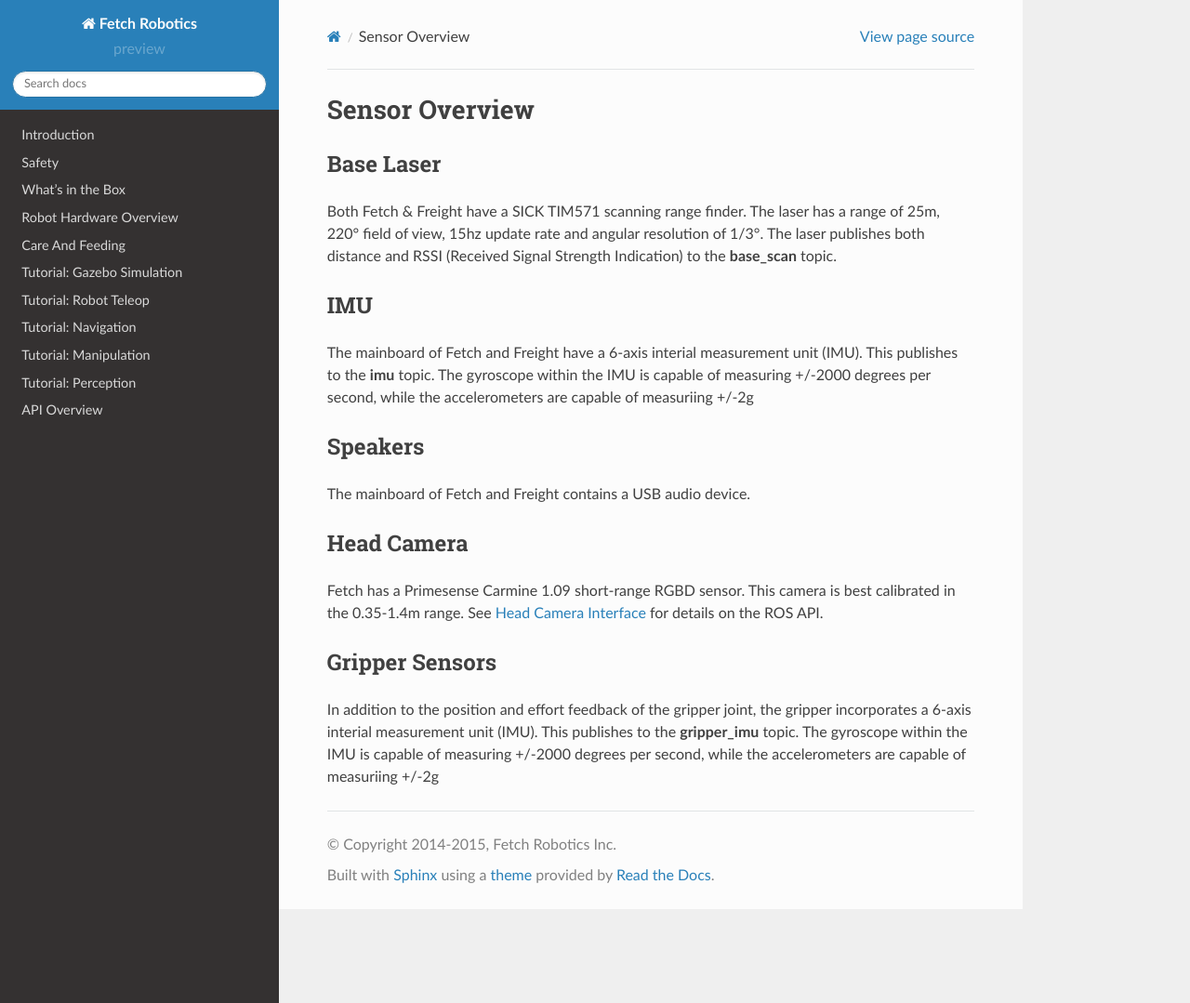
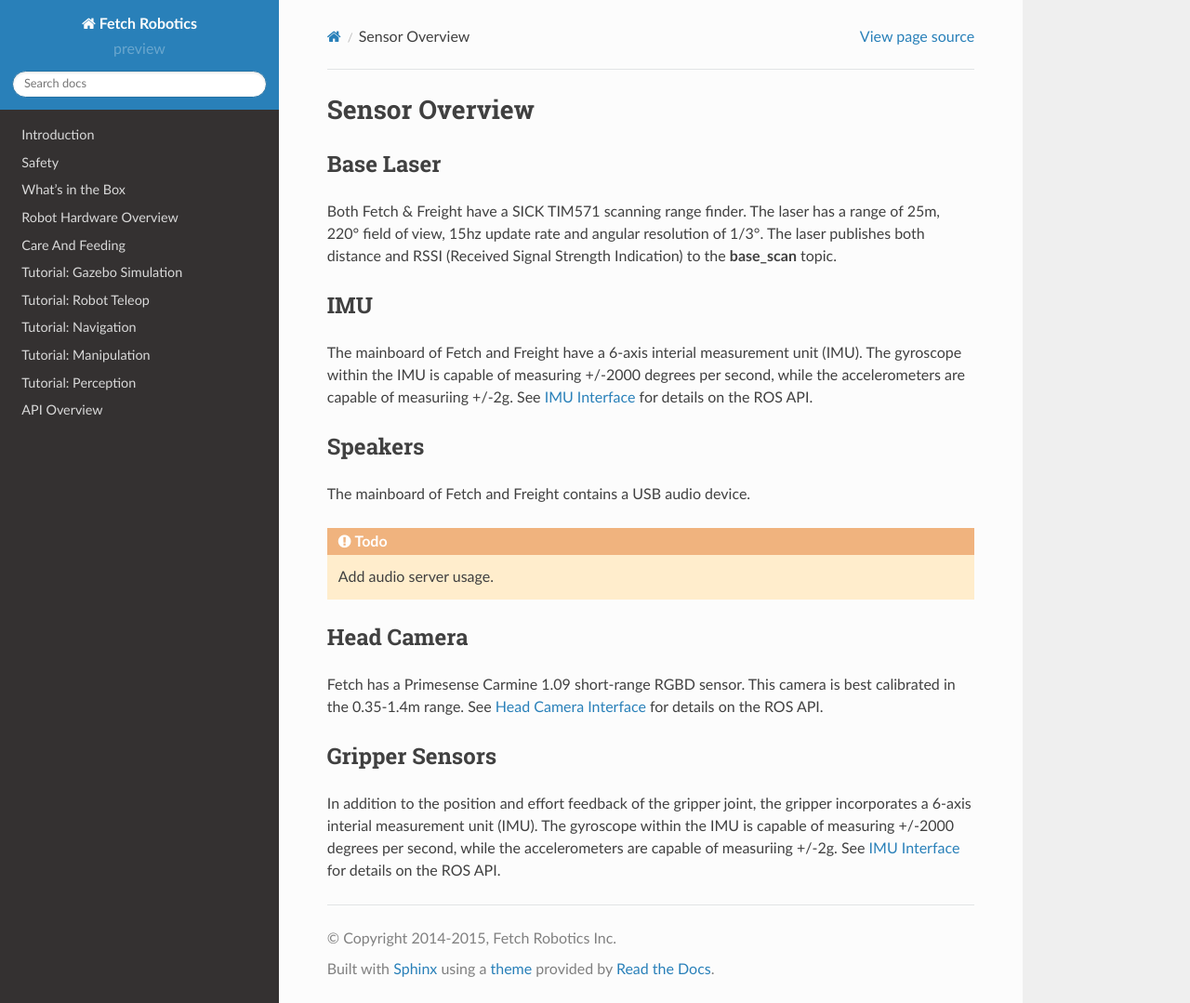
Before and after one commit to fetchrobotics/docs, a Sphinx documentation site: the page built from source/sensors.rst, in a window 1280 px wide and 1079 px high. Shown: the whole window at 93% size. Built offline with Sphinx 7.4.7 and the Read the Docs theme 2.0.0, drawn with Linux system fonts in a browser that asks for light colours.

```diff
--- a/source/sensors.rst
+++ b/source/sensors.rst
@@ -14,14 +14,16 @@ IMU
 +++
 
 The mainboard of Fetch and Freight have a 6-axis interial measurement
-unit (IMU). This publishes to the **imu** topic. The gyroscope within
-the IMU is capable of measuring +/-2000 degrees per second, while the
-accelerometers are capable of measuriing +/-2g
+unit (IMU). The gyroscope within the IMU is capable of measuring
++/-2000 degrees per second, while the accelerometers are capable
+of measuriing +/-2g. See :ref:`imu_api` for details on the ROS API.
 
 Speakers
 ++++++++
 
 The mainboard of Fetch and Freight contains a USB audio device.
+
+.. TODO:: Add audio server usage.
 
 Head Camera
 +++++++++++
@@ -34,7 +36,7 @@ Gripper Sensors
 +++++++++++++++
 
 In addition to the position and effort feedback of the gripper joint, the
-gripper incorporates a 6-axis interial measurement unit (IMU). This
-publishes to the **gripper_imu** topic. The gyroscope within
+gripper incorporates a 6-axis interial measurement unit (IMU). The gyroscope within
 the IMU is capable of measuring +/-2000 degrees per second, while the
-accelerometers are capable of measuriing +/-2g
+accelerometers are capable of measuriing +/-2g.
+See :ref:`imu_api` for details on the ROS API.
```
